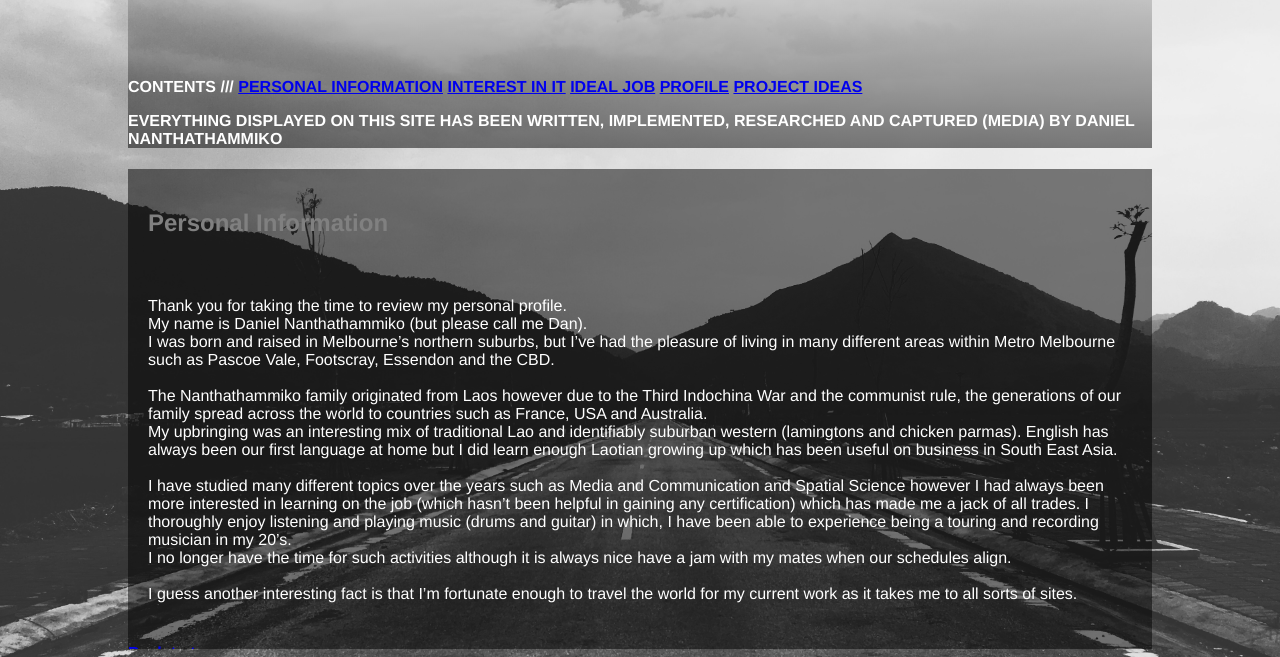
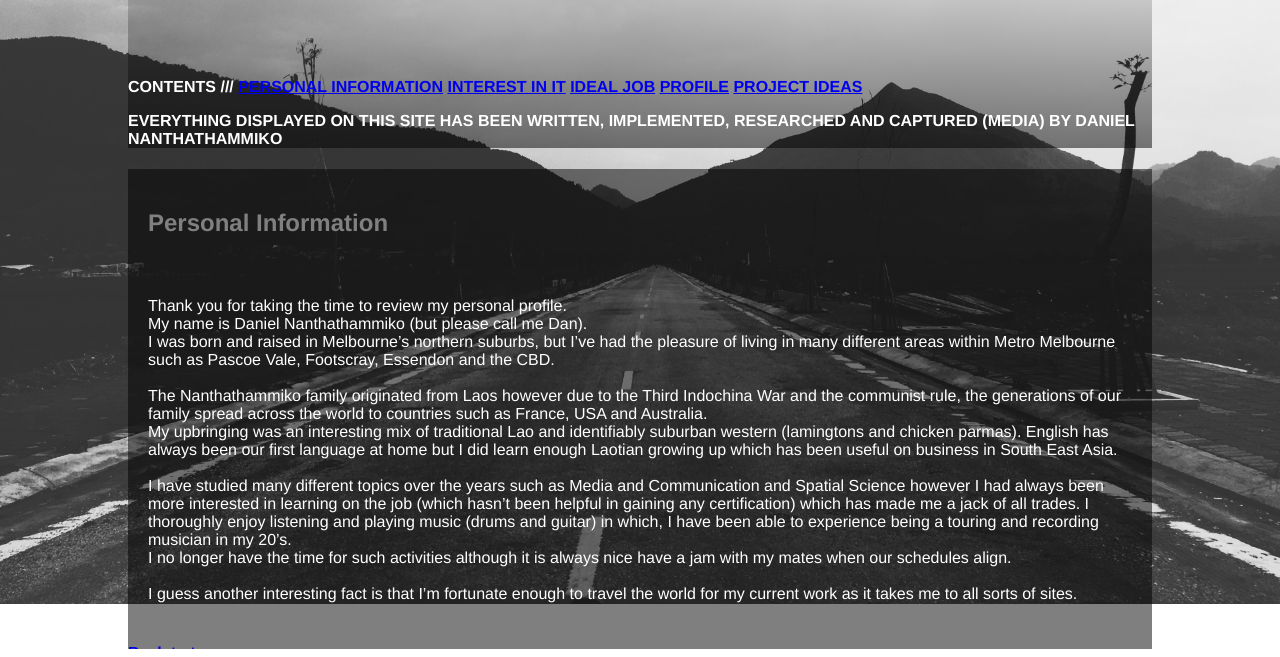
Before and after one commit to DN3196237/COSC1078-IT-A1-, a plain HTML site: page index_.html in a window 1280 px wide. Shown: the part 173-830 px from the top of the page. Drawn offline with Linux system fonts and the light colour scheme.

Commit message:
Update index_.html

```diff
--- a/index_.html
+++ b/index_.html
@@ -5,7 +5,7 @@
 body {
   background-image: url('media/images/IMG_8436.jpg');
   background-repeat: no-repeat;
-  background-attachment: fixed;
+  background-attachment: ;
   background-size: cover;
   background-position: 0px -150px;
 }
```
